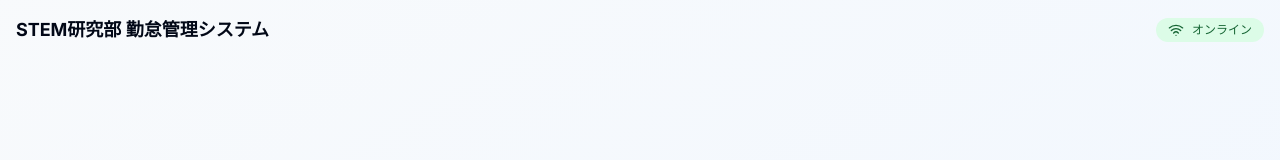
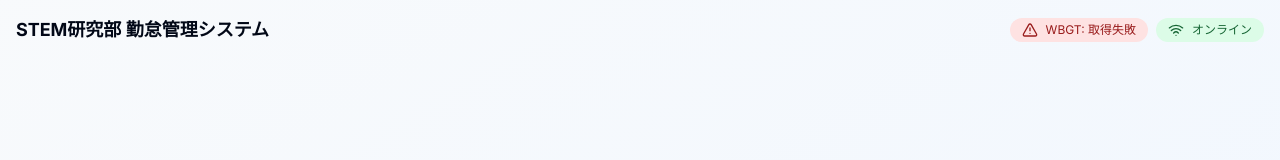
Before and after one commit to ganondorofu/Kintai_Kiosk, a Next.js app: page / in a window 1280 px wide. Shown: the top 160 px of the page. Built offline with nearby package versions, Linux system fonts and the light colour scheme; no server answers; the database is empty.

Commit message:
作成したAPIエンドポイントは、最新の気象データを簡単に取得するために使用できます。プログラムや他のサービスからリアルタイムの情報を利用したい場

```diff
--- /dev/null
+++ b/src/components/kiosk/kiosk-weather.tsx
@@ -0,0 +1,86 @@
+'use client';
+
+import { useState, useEffect } from 'react';
+import { Thermometer, AlertTriangle, Loader2 } from 'lucide-react';
+import { cn } from '@/lib/utils';
+
+interface WbgtData {
+    value: number;
+    unit: string;
+}
+
+export const KioskWeather = () => {
+    const [wbgt, setWbgt] = useState<WbgtData | null>(null);
+    const [loading, setLoading] = useState(true);
+    const [error, setError] = useState<string | null>(null);
+
+    const API_URL = 'https://9000-firebase-studio-1758705364813.cluster-m7dwy2bmizezqukxkuxd55k5ka.cloudworkstations.dev/api/wbgt';
+
+    useEffect(() => {
+        const fetchData = async () => {
+            try {
+                const response = await fetch(API_URL);
+                if (!response.ok) {
+                    throw new Error(`API request failed with status ${response.status}`);
+                }
+                const data = await response.json();
+
+                // Assuming API returns { value: 25.5, unit: "°C" } or just a number
+                if (typeof data === 'number') {
+                    setWbgt({ value: data, unit: '°C' });
+                } else if (data && typeof data.value === 'number') {
+                    setWbgt(data);
+                } else {
+                     throw new Error('Invalid data format from API');
+                }
+
+                setError(null);
+            } catch (err: any) {
+                console.error('Failed to fetch WBGT data:', err);
+                setError('取得失敗');
+                setWbgt(null);
+            } finally {
+                setLoading(false);
+            }
+        };
+
+        fetchData();
+        const intervalId = setInterval(fetchData, 60000); // 1分ごとに更新
+
+        return () => clearInterval(intervalId);
+    }, []);
+
+    const getWbgtStyle = () => {
+        if (!wbgt) return 'bg-gray-100 text-gray-800';
+        const value = wbgt.value;
+        if (value >= 28) return 'bg-red-500 text-white'; // 厳重警戒/危険
+        if (value >= 25) return 'bg-orange-500 text-white'; // 警戒
+        if (value >= 21) return 'bg-yellow-400 text-gray-800'; // 注意
+        return 'bg-green-500 text-white'; // ほぼ安全
+    };
+
+    if (loading) {
+        return (
+            <div className="flex items-center gap-2 rounded-full px-3 py-1 text-xs bg-gray-100 text-gray-800">
+                <Loader2 className="h-4 w-4 animate-spin" />
+                <span>WBGT: --.-°C</span>
+            </div>
+        );
+    }
+
+    if (error) {
+        return (
+             <div className="flex items-center gap-2 rounded-full px-3 py-1 text-xs bg-red-100 text-red-800">
+                <AlertTriangle className="h-4 w-4" />
+                <span>WBGT: {error}</span>
+            </div>
+        )
+    }
+
+    return (
+        <div className={cn("flex items-center gap-2 rounded-full px-3 py-1 text-xs font-bold transition-colors duration-500", getWbgtStyle())}>
+            <Thermometer className="h-4 w-4" />
+            <span>WBGT: {wbgt?.value.toFixed(1)}{wbgt?.unit}</span>
+        </div>
+    );
+};
--- a/src/components/kiosk/kiosk.tsx
+++ b/src/components/kiosk/kiosk.tsx
@@ -7,6 +7,7 @@ import { KioskIcon } from './kiosk-icon';
 import { KioskManualAttendance } from './kiosk-manual-attendance';
 import { KioskQrCode } from './kiosk-qr-code';
 import { KioskNotifications } from './kiosk-notifications';
+import { KioskWeather } from './kiosk-weather';
 import { Card, CardContent } from '@/components/ui/card';
 import { Wifi, WifiOff } from 'lucide-react';
 import { cn } from '@/lib/utils';
@@ -76,9 +77,12 @@ export default function Kiosk() {
     <div className="flex h-screen w-full flex-col bg-gradient-to-br from-background to-blue-50">
       <header className="p-4 flex justify-between items-center text-sm">
         <div className="font-bold text-lg text-foreground">STEM研究部 勤怠管理システム</div>
-        <div className={cn("flex items-center gap-2 rounded-full px-3 py-1 text-xs", isOnline ? "bg-green-100 text-green-800" : "bg-red-100 text-red-800")}>
-          {isOnline ? <Wifi className="h-4 w-4" /> : <WifiOff className="h-4 w-4" />}
-          <span>{isOnline ? 'オンライン' : 'オフライン'}</span>
+        <div className="flex items-center gap-2">
+            <KioskWeather />
+            <div className={cn("flex items-center gap-2 rounded-full px-3 py-1 text-xs", isOnline ? "bg-green-100 text-green-800" : "bg-red-100 text-red-800")}>
+            {isOnline ? <Wifi className="h-4 w-4" /> : <WifiOff className="h-4 w-4" />}
+            <span>{isOnline ? 'オンライン' : 'オフライン'}</span>
+            </div>
         </div>
       </header>
 
```
